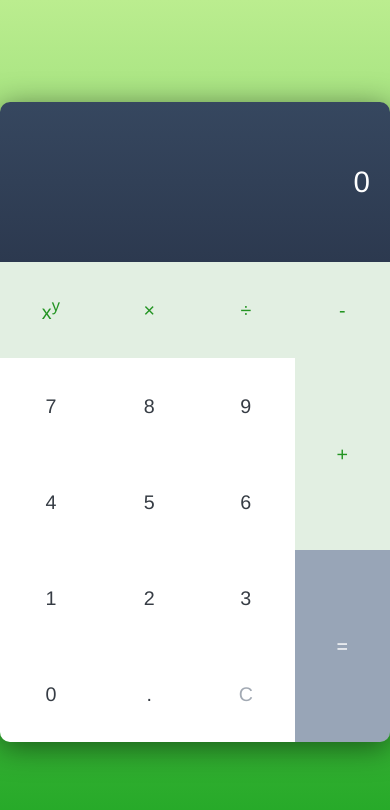
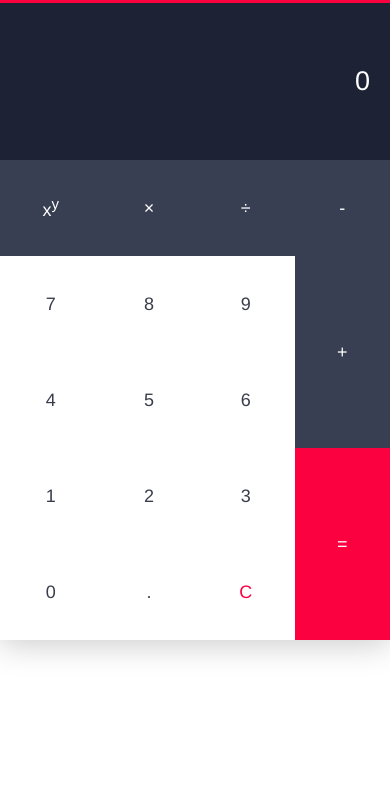
Before and after one commit to paulojreis/WebCalculator, a plain HTML site: page index.html in a window 390 px wide. Drawn offline with Linux system fonts and the light colour scheme.

Commit message:
New color palette and better responsiveness.

```diff
--- a/style.css
+++ b/style.css
@@ -4,30 +4,26 @@
 
 html {
     font-family: 'Helvetica Neue', Helvetica, Arial, sans-serif;
-    font-size: calc(8px + 3vmin);
+    font-size: 18px;
     font-weight: 200;
-    color: #363c44;
+    color: #393C4A;
     height: 100%;
 }
 
 body {
-    display: flex;
-    justify-content: center;
-    align-items: center;
     margin: 0;
     height: 100%;
-    background-image: linear-gradient(to bottom, #BBED8F, #21A725);
 }
 
 .Calculator {
+    margin: 0 auto;
     width: 100%;
     height: 100%;
     min-width: 320px;
     max-width: 480px;
     min-height: 320px;
     max-height: 640px;
-    border-radius: 10px;
-    box-shadow: 0 5px 30px rgba(0, 0, 0, 0.5);
+    box-shadow: 0 5px 30px rgba(0, 0, 0, 0.2);
 }
 
 .Calculator_display {
@@ -38,11 +34,11 @@ body {
     justify-content: flex-end;
     text-align: right;
     padding: 20px;
-    background-image: linear-gradient(to bottom, #36475f, #2c394f);
+    background-color: #1D2335;
     color: #FFF;
     font-size: 1.5em;
-    border-radius: 10px 10px 0 0;
     overflow: hidden;
+    border-top: solid 3px #FB0140;
 }
 
 .Calculator_inputArea {
@@ -79,8 +75,8 @@ body {
 }
 
 .Calculator_button[value="e"] {
-    background-color: #E2EFE2;
-    color: #239422;
+    background-color: #383F52;
+    color: #FFF;
     order: 1;
 }
 
@@ -98,12 +94,11 @@ body {
 
 .Calculator_button[value="0"] {
     order: 5;
-    border-bottom-left-radius: 10px;
 }
 
 .Calculator_button[value="*"] {
-    background-color: #E2EFE2;
-    color: #239422;
+    background-color: #383F52;
+    color: #FFF;
     order: 6;
 }
 
@@ -124,8 +119,8 @@ body {
 }
 
 .Calculator_button[value="/"] {
-    background-color: #E2EFE2;
-    color: #239422;
+    background-color: #383F52;
+    color: #FFF;
     order: 11;
 }
 
@@ -142,27 +137,32 @@ body {
 }
 
 .Calculator_button[value="c"] {
-    color: #A2A9B3;
+    color: #FB0140;
     order: 15;
 }
 
 .Calculator_button[value="-"] {
-    background-color: #E2EFE2;
-    color: #239422;
+    background-color: #383F52;
+    color: #FFF;
     order: 16;
 }
 
 .Calculator_button[value="+"] {
-    background-color: #E2EFE2;
-    color: #239422;
+    background-color: #383F52;
+    color: #FFF;
     order: 17;
     flex-basis: 40%;
 }
 
 .Calculator_button[value="="] {
-    background-color: #98A5B7;
+    background-color: #FB0140;
     color: #FFF;
     order: 18;
     flex-basis: 40%;
-    border-bottom-right-radius: 10px;
 }
+
+@media (min-width: 480px) and (min-height: 660px) {
+  body {
+    padding-top: 20px;
+  }
+}
```
